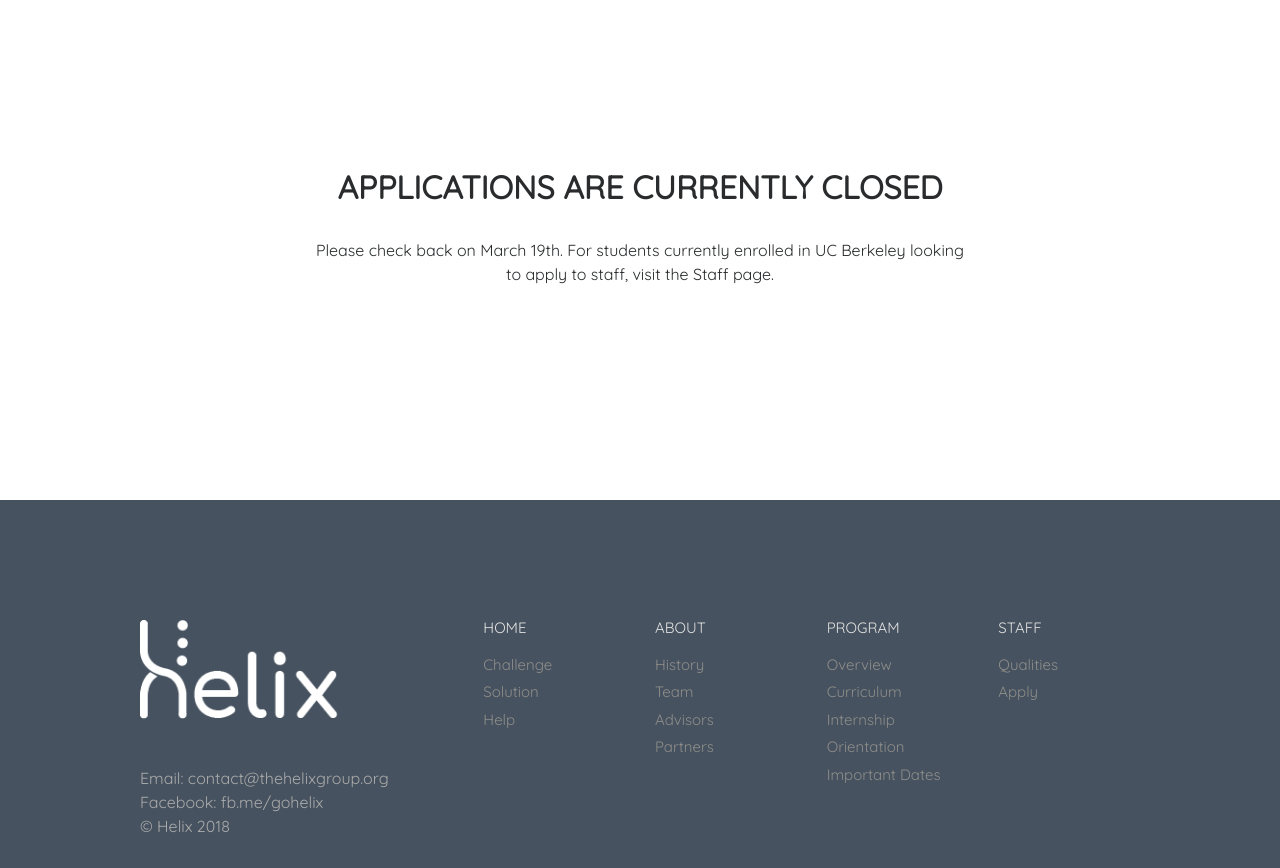
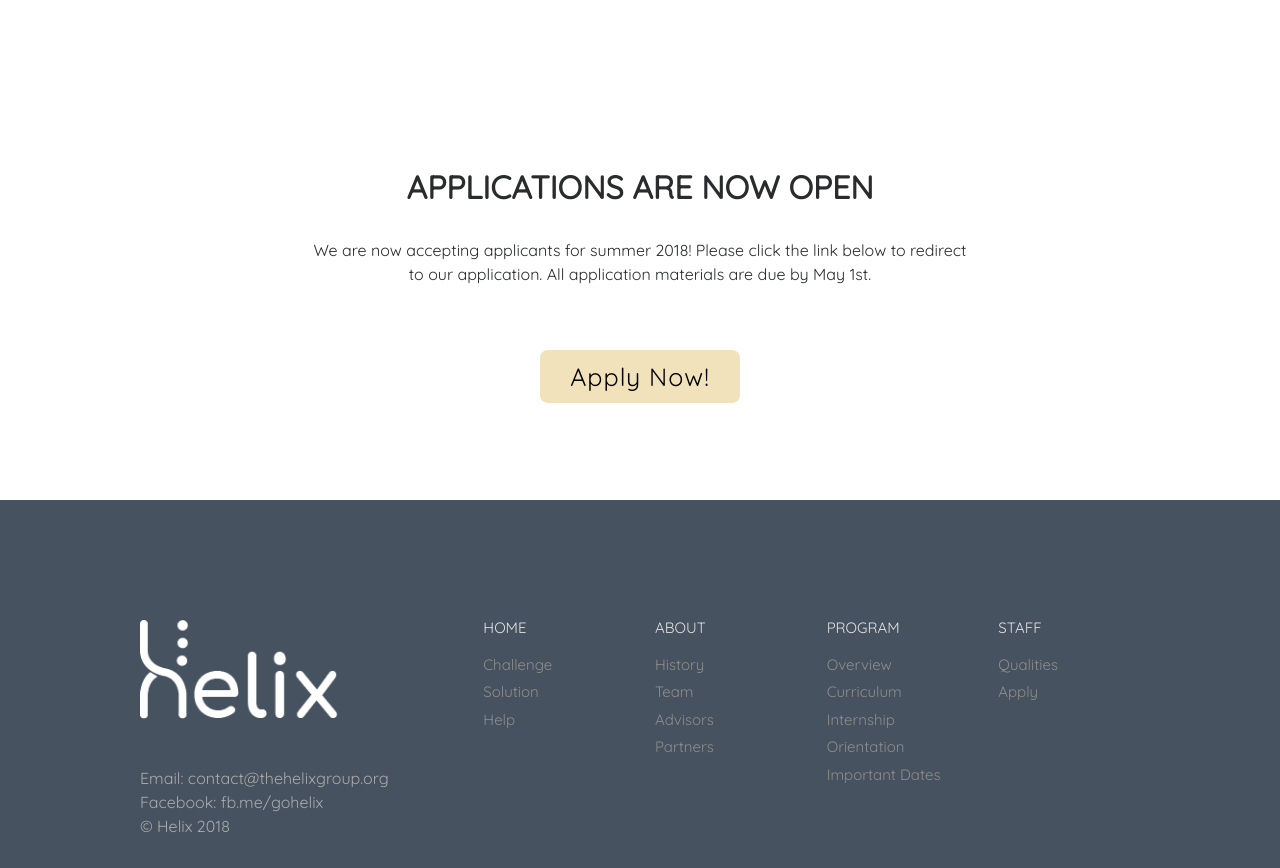
Before and after one commit to nnpok/helix-website, a PHP site: page /students.html in a window 1280 px wide. Shown: the part 111-979 px from the top of the page. Run offline with PHP 8.4, Linux system fonts and the light colour scheme; some libraries are stand-ins or nearby versions.

Commit message:
brian: app up

```diff
--- a/main.css
+++ b/main.css
@@ -156,6 +156,27 @@ body {
 }
 
 .subscribe-button:hover {
+	color: black;
+	opacity: .6;
+}
+
+.apply-button {
+	color: black;
+	background-color: #F1E2BC;
+	display: inline-block;
+	padding: 8px;
+	width: 200px;
+	border-radius: 8px;
+	text-align: center;
+	text-decoration: none;
+	letter-spacing: 1px;
+	transition: all 0.2s ease-out;
+	font-size: 25px;
+	/* padding-left: 10px;
+	padding-right: 10px; */
+}
+
+.apply-button:hover {
 	color: black;
 	opacity: .6;
 }
--- a/students.html
+++ b/students.html
@@ -56,16 +56,20 @@
             <br>
             <br>
             <div align="center">
-                <h2><strong>APPLICATIONS ARE CURRENTLY CLOSED</strong></h2>
+                <h2><strong>APPLICATIONS ARE NOW OPEN</strong></h2>
                 <br>
             </div>
             <div class="row">
                 <div class="col-md-2"></div>
                 <div class="col-md-8">
-                    <p>Please check back on March 19th. For students currently enrolled in UC Berkeley looking to apply to staff, visit the Staff page.</p>
+                    <p>We are now accepting applicants for summer 2018! Please click the link below to redirect to our application. All application materials are due by May 1st.</p>
                 </div>
             </div>
             <br>
+            <br>
+            <div align="center">
+                <a class="apply-button" href="https://tinyurl.com/helix-student-app">Apply Now!</a>
+            </div>
             <br>
         </div>
     </div>
```
